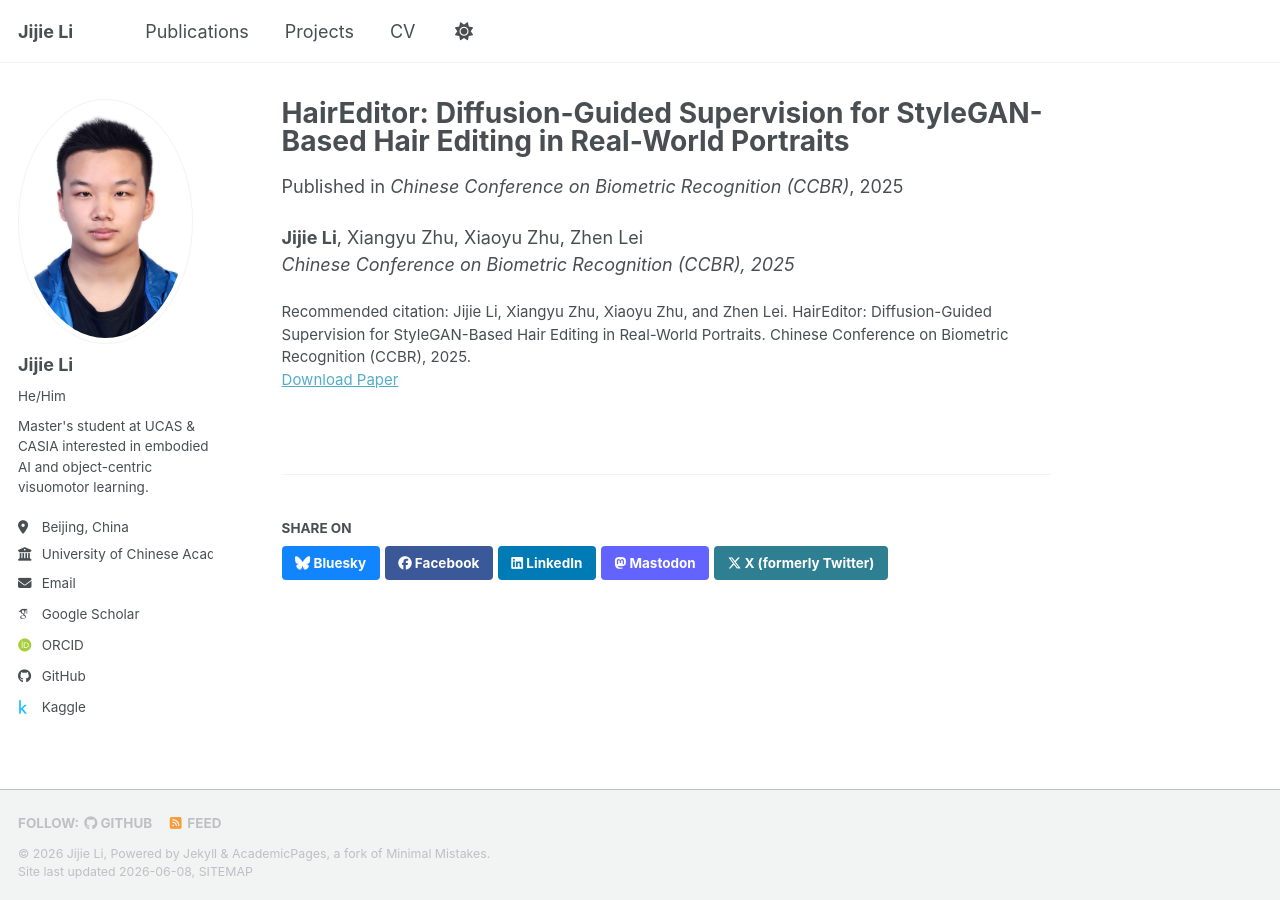
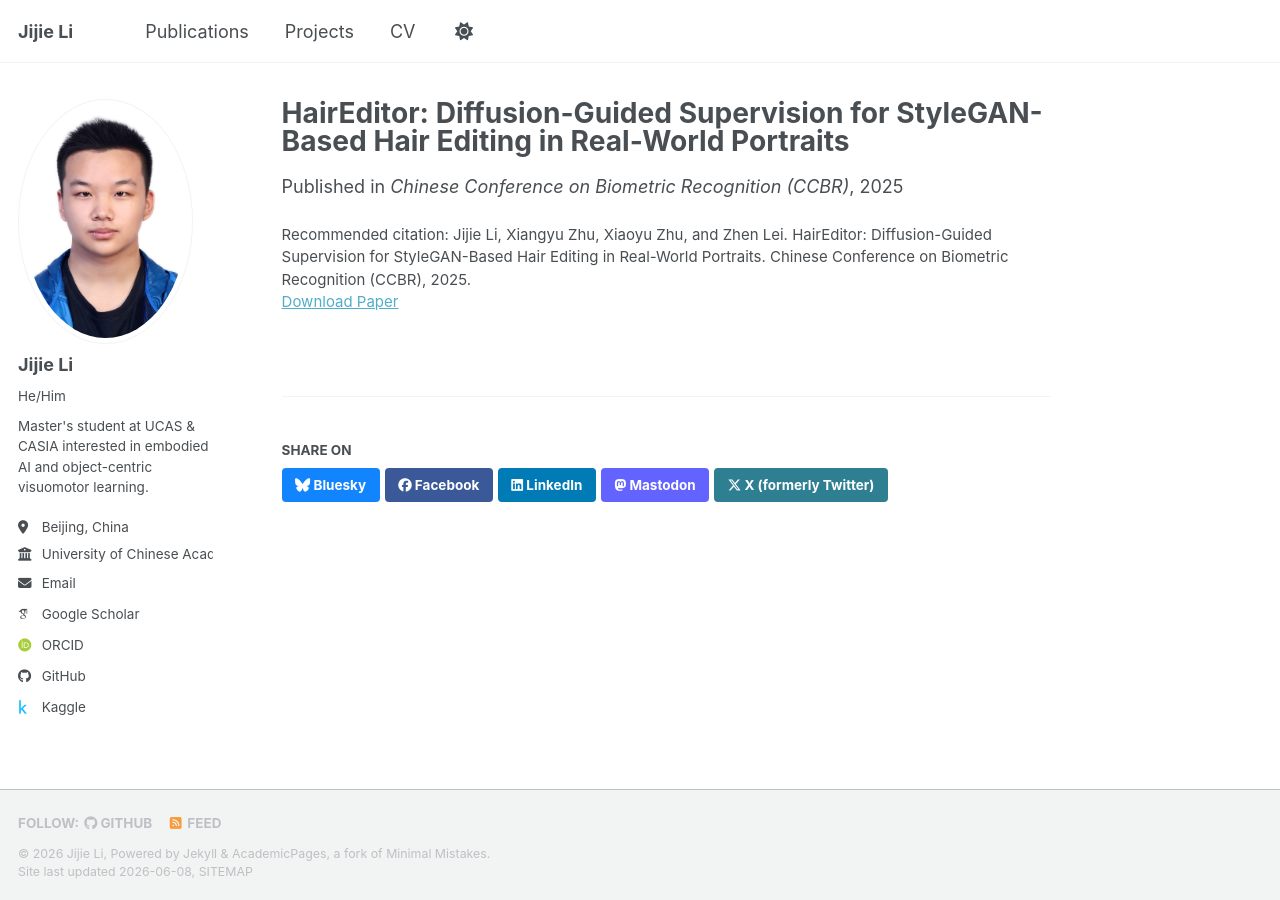
Before and after one commit to Li-Jijie/Li-Jijie.github.io, a Jekyll site: the page built from _publications/2025-ccbr-haireditor.md, in a window 1280 px wide. Built offline with Jekyll 4.4.1, drawn with Linux system fonts in a browser that asks for light colours; some web fonts are replaced; a script bundle is joined from its source files by our own code; library files that are not in the unit come from our copies.

Commit message:
Update 2025-ccbr-haireditor.md

```diff
--- a/_publications/2025-ccbr-haireditor.md
+++ b/_publications/2025-ccbr-haireditor.md
@@ -5,9 +5,6 @@
 permalink: /publication/2025-haireditor
 date: 2025-01-01
 venue: "Chinese Conference on Biometric Recognition (CCBR)"
-paperurl: ""
+paperurl: "https://link.springer.com/chapter/10.1007/978-981-95-6123-0_19"
 citation: "Jijie Li, Xiangyu Zhu, Xiaoyu Zhu, and Zhen Lei. HairEditor: Diffusion-Guided Supervision for StyleGAN-Based Hair Editing in Real-World Portraits. Chinese Conference on Biometric Recognition (CCBR), 2025."
 ---
-
-**Jijie Li**, Xiangyu Zhu, Xiaoyu Zhu, Zhen Lei
-*Chinese Conference on Biometric Recognition (CCBR), 2025*
```
